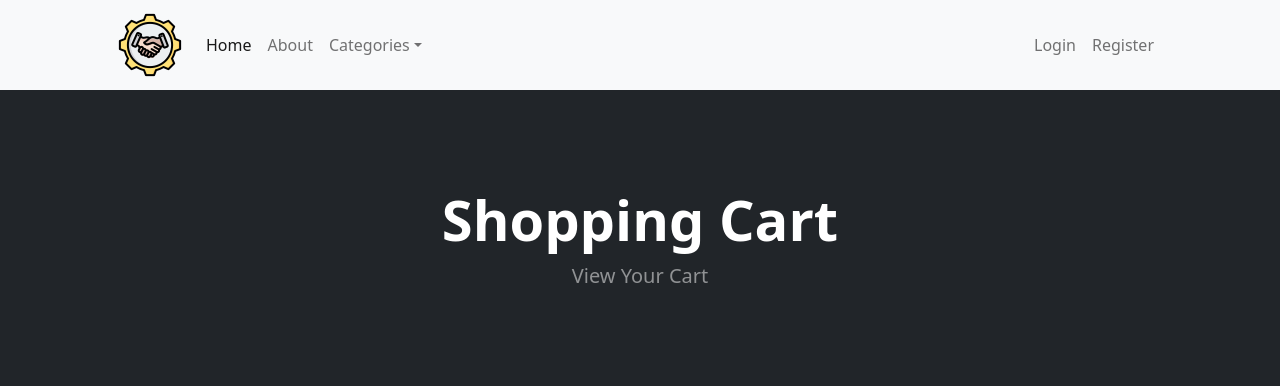
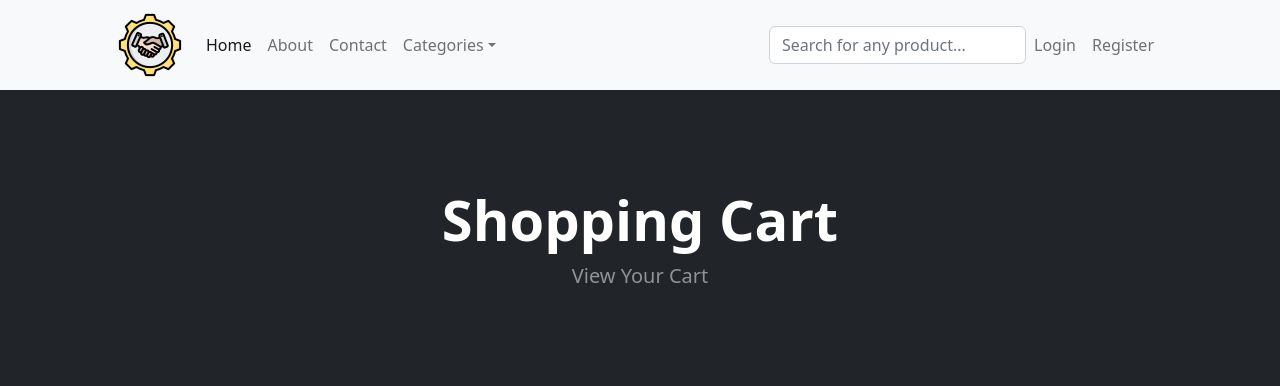
Before and after one commit to almasdelic/e-commerce, a Django app: page /cart/ in a window 1280 px wide; the page is wider, and only the part inside the window is pictured. Shown: the top 386 px of that part. Run offline with Django 4.2, Linux system fonts and the light colour scheme; some libraries are stand-ins or nearby versions.

Commit message:
Update navbar.html
Adding search_bar

```diff
--- a/ecommerce/store/templates/navbar.html
+++ b/ecommerce/store/templates/navbar.html
@@ -13,6 +13,7 @@
             <ul class="navbar-nav me-auto mb-2 mb-lg-0">
                 <li class="nav-item"><a class="nav-link active" aria-current="page" href="{% url 'home' %}">Home</a></li>
                 <li class="nav-item"><a class="nav-link" href="{% url 'about' %}">About</a></li>
+                <li class="nav-item"><a class="nav-link" href="{% url 'contact' %}">Contact</a></li>
 
                 <li class="nav-item dropdown">
                     <a class="nav-link dropdown-toggle" id="navbarDropdown" href="#" role="button" data-bs-toggle="dropdown" aria-expanded="false">Categories</a>
@@ -24,8 +25,17 @@
                         <li><a class="dropdown-item" href="{% url 'category' 'PC' %}">PC</a></li>
                         <li><a class="dropdown-item" href="{% url 'category' 'Watches' %}">Watches</a></li>
                     </ul>
+
                 </li>
             </ul>
+
+            <!--Search-->
+            <form method="GET" action="{% url 'search_results' %}">
+                <div class="d-flex form-inputs">
+                    <input class="form-control" type="text" placeholder="Search for any product..." name="q" id="search">
+                </div>
+            </form>
+            <!--Search-->
 
             {% if user.is_authenticated %}
                 <ul class="navbar-nav">
```
